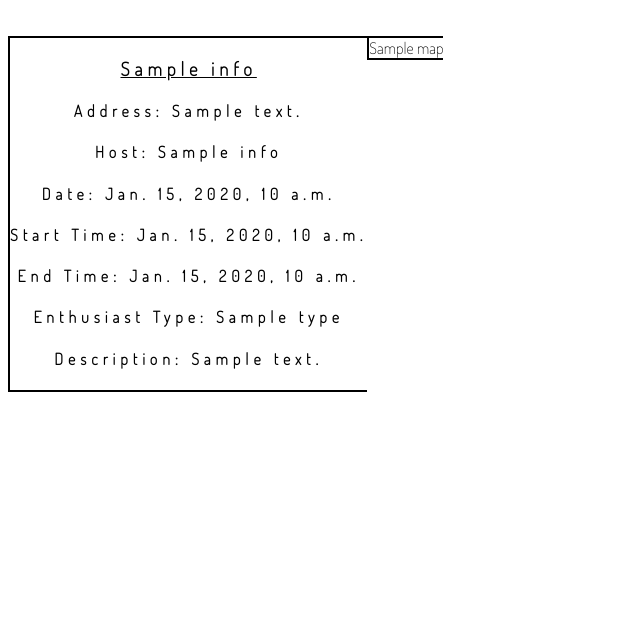
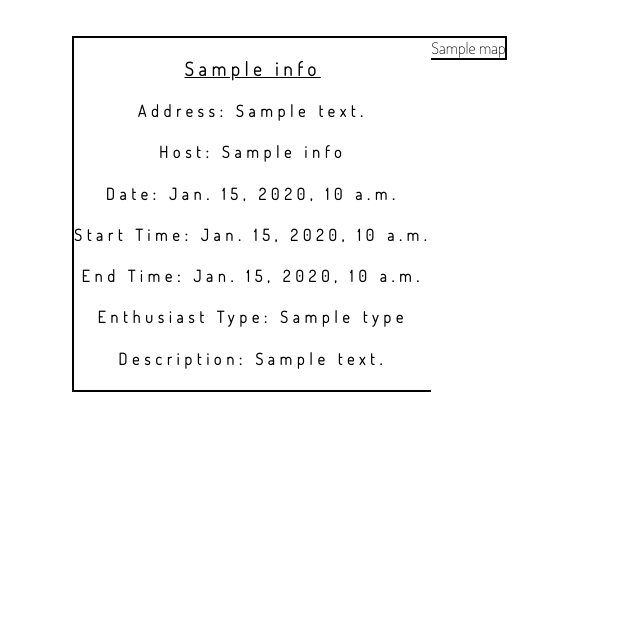
Before and after one commit to wadeChriestenson/car_meet, a Django app: template templates/carmeets.html in a window 1280 px wide. Shown: the part 320-955 px from the top of the page, without its empty margins (0-640 px from the left). Run offline with Django 4.2, Linux system fonts and the light colour scheme; the template is opened without the code that fills it: most values are stand-ins (such as "Sample title", 1, 10 or a date in 2020); some libraries are stand-ins or nearby versions.

Commit message:
04/03/2022 - WC

```diff
--- a/salem/static/css/car_meet111.css
+++ b/salem/static/css/car_meet111.css
@@ -2,11 +2,13 @@
 .outer_maps{
     display: flex;
 flex-direction: column;
-    /*width: 100vw;*/
+    width: 100vw;
 }
 .inner_maps{
     display: flex;
     flex-direction: row;
+    width: 90%;
+    margin-left: 5%;
 }
 .info_wrapper{
     display: flex;
@@ -28,7 +30,7 @@ flex-direction: column;
 }
 .map{
     border-bottom: 2px solid black;
-    border-left: 2px solid black;
+    border-right: 2px solid black;
     border-top: 2px solid black;
 }
 
--- a/salem/views.py
+++ b/salem/views.py
@@ -121,7 +121,7 @@ def carMeet(request):
                     lon=meet_meta['longitude']
                 ),
                 pitch=0,
-                zoom=12,
+                zoom=14,
                 style='streets',
             ),
             margin=dict(
```
